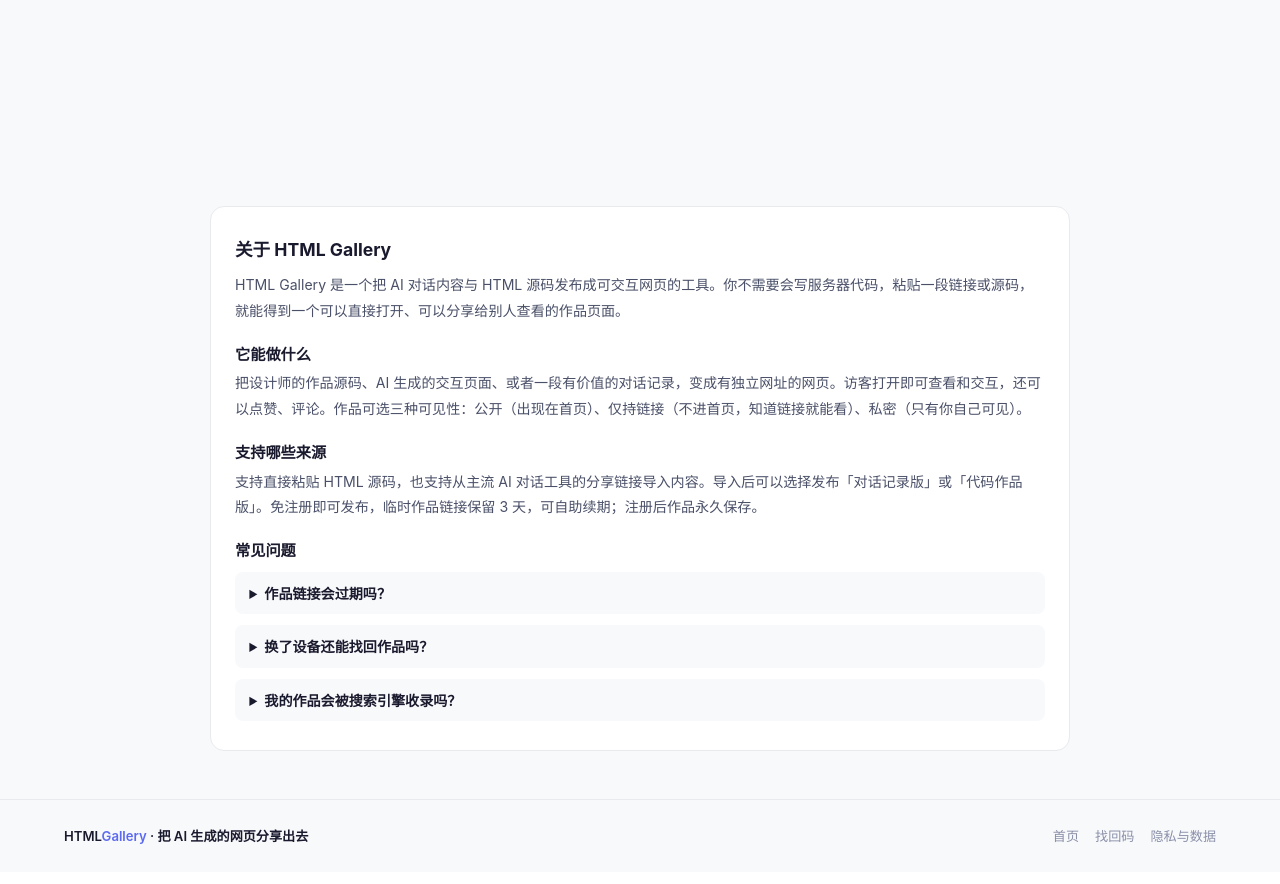
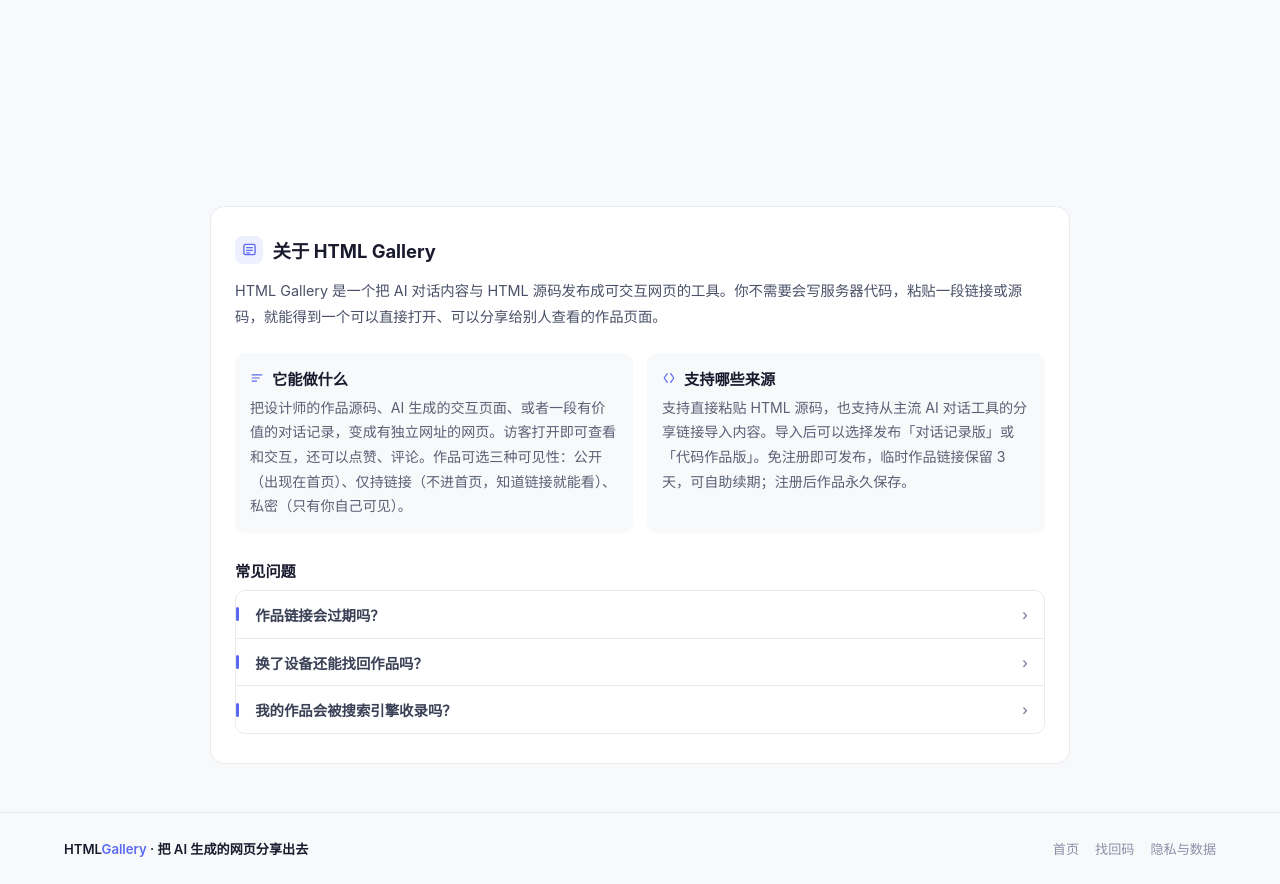
Before and after one commit to tojoevan/html-gallery, a Flask app: page / in a window 1280 px wide. Shown: the part 797-1681 px from the top of the page. Before the commit the page ends 1641 px from the top, so only its background shows below. Run offline with Flask 2, Linux system fonts and the light colour scheme; data that the repository does not hold is empty; some libraries are stand-ins or nearby versions.

Commit message:
style: 首页关于区域换皮 - 两列特性卡与细边框 FAQ

```diff
--- a/templates/index.html
+++ b/templates/index.html
@@ -165,15 +165,30 @@
     max-width: 860px; margin: 3rem auto 0; padding: 1.8rem 1.5rem;
     background: var(--surface); border: 1px solid var(--border); border-radius: 14px;
   }
-  .about-block h2 { font-size: 1.1rem; margin-bottom: .7rem; color: var(--text); }
-  .about-block h3 { font-size: .95rem; margin: 1.2rem 0 .4rem; color: var(--text); }
-  .about-block p { font-size: .88rem; line-height: 1.8; color: #4a5068; }
-  .about-block details {
-    margin-top: .7rem; padding: .7rem .9rem; background: var(--bg);
-    border-radius: 8px; font-size: .88rem;
-  }
-  .about-block summary { cursor: pointer; font-weight: 600; color: var(--text); }
-  .about-block details p { margin-top: .5rem; }
+  .about-block h2 { font-size: 1.15rem; margin-bottom: .9rem; color: var(--text);
+    display: flex; align-items: center; gap: .6rem; }
+  .about-icon { width: 28px; height: 28px; flex: none; border-radius: 8px; background: var(--accent-light);
+    display: inline-flex; align-items: center; justify-content: center; color: var(--accent); }
+  .about-block > p { font-size: .9rem; line-height: 1.8; color: #4a5068; margin-bottom: 1.4rem; }
+  .about-features { display: grid; grid-template-columns: repeat(auto-fit, minmax(240px, 1fr));
+    gap: 14px; margin-bottom: 1.6rem; }
+  .about-feature { background: var(--bg); border-radius: 10px; padding: 14px 15px; }
+  .about-feature h3 { font-size: .95rem; margin-bottom: .45rem; color: var(--text);
+    display: flex; align-items: center; gap: .5rem; }
+  .about-feature h3 svg { color: var(--accent); flex: none; }
+  .about-feature p { font-size: .88rem; line-height: 1.75; color: #5a6075; }
+  .about-block > h3 { font-size: .95rem; margin-bottom: .6rem; color: var(--text); }
+  .about-faq { border: 1px solid var(--border); border-radius: 10px; overflow: hidden; }
+  .about-faq details { border-bottom: 1px solid var(--border); font-size: .9rem; }
+  .about-faq details:last-child { border-bottom: none; }
+  .about-faq summary { cursor: pointer; font-weight: 600; color: #3a4055;
+    padding: .8rem 1rem .8rem 1.2rem; list-style: none; display: flex; align-items: center; position: relative; }
+  .about-faq summary::-webkit-details-marker { display: none; }
+  .about-faq summary::before { content: ''; position: absolute; left: 0; top: 50%; transform: translateY(-50%);
+    width: 3px; height: 14px; background: var(--accent); border-radius: 2px; }
+  .about-faq summary::after { content: '›'; margin-left: auto; color: var(--muted); transition: transform .15s; }
+  .about-faq details[open] summary::after { transform: rotate(90deg); }
+  .about-faq details p { padding: 0 1rem .9rem 1.2rem; font-size: .88rem; line-height: 1.8; color: #4a5068; }
 
   /* ── Card ── */
   .card {
@@ -363,16 +378,24 @@
 </div>
 
 <section class="about-block">
-  <h2>关于 HTML Gallery</h2>
+  <h2><span class="about-icon"><svg width="15" height="15" viewBox="0 0 16 16" fill="none" stroke="currentColor" stroke-width="1.4" stroke-linecap="round" stroke-linejoin="round"><rect x="2" y="2.5" width="12" height="11" rx="2"/><path d="M5 6h6M5 9h6M5 11.5h3"/></svg></span>关于 HTML Gallery</h2>
   <p>HTML Gallery 是一个把 AI 对话内容与 HTML 源码发布成可交互网页的工具。你不需要会写服务器代码，粘贴一段链接或源码，就能得到一个可以直接打开、可以分享给别人查看的作品页面。</p>
-  <h3>它能做什么</h3>
-  <p>把设计师的作品源码、AI 生成的交互页面、或者一段有价值的对话记录，变成有独立网址的网页。访客打开即可查看和交互，还可以点赞、评论。作品可选三种可见性：公开（出现在首页）、仅持链接（不进首页，知道链接就能看）、私密（只有你自己可见）。</p>
-  <h3>支持哪些来源</h3>
-  <p>支持直接粘贴 HTML 源码，也支持从主流 AI 对话工具的分享链接导入内容。导入后可以选择发布「对话记录版」或「代码作品版」。免注册即可发布，临时作品链接保留 3 天，可自助续期；注册后作品永久保存。</p>
+  <div class="about-features">
+    <div class="about-feature">
+      <h3><svg width="14" height="14" viewBox="0 0 16 16" fill="none" stroke="currentColor" stroke-width="1.4" stroke-linecap="round" stroke-linejoin="round"><path d="M2.5 4.5h11M2.5 8h8M2.5 11.5h5"/></svg>它能做什么</h3>
+      <p>把设计师的作品源码、AI 生成的交互页面、或者一段有价值的对话记录，变成有独立网址的网页。访客打开即可查看和交互，还可以点赞、评论。作品可选三种可见性：公开（出现在首页）、仅持链接（不进首页，知道链接就能看）、私密（只有你自己可见）。</p>
+    </div>
+    <div class="about-feature">
+      <h3><svg width="14" height="14" viewBox="0 0 16 16" fill="none" stroke="currentColor" stroke-width="1.4" stroke-linecap="round" stroke-linejoin="round"><path d="M6 3 2.5 8 6 13M10 3l3.5 5L10 13"/></svg>支持哪些来源</h3>
+      <p>支持直接粘贴 HTML 源码，也支持从主流 AI 对话工具的分享链接导入内容。导入后可以选择发布「对话记录版」或「代码作品版」。免注册即可发布，临时作品链接保留 3 天，可自助续期；注册后作品永久保存。</p>
+    </div>
+  </div>
   <h3>常见问题</h3>
-  <details><summary>作品链接会过期吗？</summary><p>游客发布的作品链接默认 3 天有效，到期后不再对外展示，但作品数据会保留。作者可以续期，或用找回码换设备取回；管理员会在回收站确认保留还是删除。注册用户的作品永久有效。</p></details>
-  <details><summary>换了设备还能找回作品吗？</summary><p>可以。游客在「我的看板」生成一次性找回码并妥善保存，换设备或清除浏览器数据后，在登录页用找回码即可恢复临时身份和名下作品。</p></details>
-  <details><summary>我的作品会被搜索引擎收录吗？</summary><p>只有「公开 + 已审核 + 未过期」的作品会被收录。仅链接与私密作品不会出现在搜索引擎中。每个作品页都提供可复制的纯文本摘要，方便阅读与引用。</p></details>
+  <div class="about-faq">
+    <details><summary>作品链接会过期吗？</summary><p>游客发布的作品链接默认 3 天有效，到期后不再对外展示，但作品数据会保留。作者可以续期，或用找回码换设备取回；管理员会在回收站确认保留还是删除。注册用户的作品永久有效。</p></details>
+    <details><summary>换了设备还能找回作品吗？</summary><p>可以。游客在「我的看板」生成一次性找回码并妥善保存，换设备或清除浏览器数据后，在登录页用找回码即可恢复临时身份和名下作品。</p></details>
+    <details><summary>我的作品会被搜索引擎收录吗？</summary><p>只有「公开 + 已审核 + 未过期」的作品会被收录。仅链接与私密作品不会出现在搜索引擎中。每个作品页都提供可复制的纯文本摘要，方便阅读与引用。</p></details>
+  </div>
 </section>
 
 <script>
```
